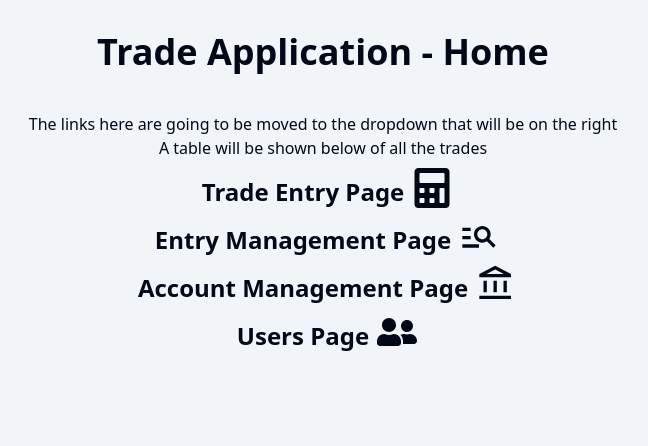
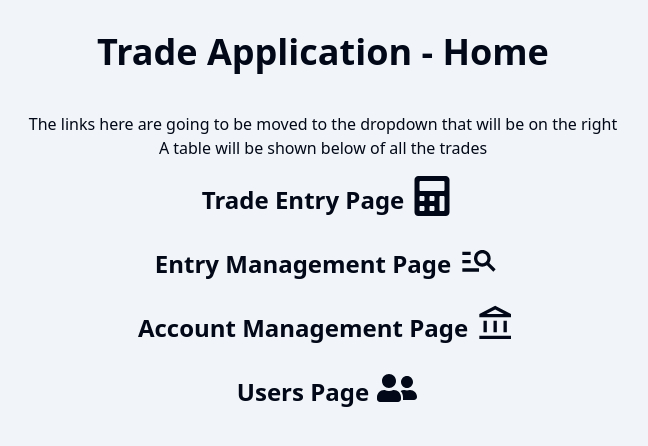
Before and after one commit to MShaw1223/project, a Next.js app: page /home in a window 1280 px wide. Shown: the top 446 px of the page, without its empty margins (317-965 px from the left). Built offline with nearby package versions, Linux system fonts and the light colour scheme.

Commit message:
more test changes

```diff
--- a/src/pages/home.tsx
+++ b/src/pages/home.tsx
@@ -4,6 +4,7 @@ import { FaCalculator } from "react-icons/fa";
 import { MdOutlineManageSearch } from "react-icons/md";
 import { FaUserFriends } from "react-icons/fa";
 import { MdOutlineAccountBalance } from "react-icons/md";
+import Menu from "@/utils/menu";
 
 
 const Home: NextPage = () => {
@@ -17,33 +18,7 @@ const Home: NextPage = () => {
             The links here are going to be moved to the dropdown that will be on the right <br />
             A table will be shown below of all the trades
         </p>
-        <div className="flex justify-center">
-            <h1 className="text-2xl font-black p-2">Trade Entry Page</h1>
-            <Link href="/trade-entry" >
-              <FaCalculator className="w-10 h-10"></FaCalculator>
-            </Link>
-        </div>
-
-        <div className="flex justify-center">
-            <h1 className="text-2xl font-black p-2">Entry Management Page</h1>
-            <Link href="/entry-management" >
-                <MdOutlineManageSearch className="w-10 h-10"></MdOutlineManageSearch>
-            </Link>
-        </div>
-
-        <div className="flex justify-center">
-            <h1 className="text-2xl font-black p-2">Account Management Page</h1>
-            <Link href="/account-management" >
-                <MdOutlineAccountBalance className="w-10 h-10"></MdOutlineAccountBalance>
-            </Link>
-        </div>
-
-        <div className="flex justify-center">
-            <h1 className="text-2xl font-black p-2">Users Page</h1>
-            <Link href="/users" >
-                <FaUserFriends className="w-10 h-10"></FaUserFriends>
-            </Link>
-        </div>
+        <Menu/>
     </div>
     )
 }
--- /dev/null
+++ b/src/utils/menu.tsx
@@ -0,0 +1,38 @@
+import Link from "next/link";
+import { FaCalculator, FaUserFriends } from "react-icons/fa";
+import { MdOutlineAccountBalance, MdOutlineManageSearch } from "react-icons/md";
+
+export default function Menu(){
+    //change the padding between divs
+    return(
+        <div>
+            <div className="flex justify-center p-2">
+                <h1 className="text-2xl font-black p-2">Trade Entry Page</h1>
+                <Link href="/trade-entry" >
+                    <FaCalculator className="w-10 h-10"></FaCalculator>
+                </Link>
+            </div>
+
+            <div className="flex justify-center p-2">
+                <h1 className="text-2xl font-black p-2">Entry Management Page</h1>
+                <Link href="/entry-management" >
+                    <MdOutlineManageSearch className="w-10 h-10"></MdOutlineManageSearch>
+                </Link>
+            </div>
+
+            <div className="flex justify-center p-2">
+                <h1 className="text-2xl font-black p-2">Account Management Page</h1>
+                <Link href="/account-management" >
+                    <MdOutlineAccountBalance className="w-10 h-10"></MdOutlineAccountBalance>
+                </Link>
+            </div>
+
+            <div className="flex justify-center p-2">
+                <h1 className="text-2xl font-black p-2">Users Page</h1>
+                <Link href="/users" >
+                    <FaUserFriends className="w-10 h-10"></FaUserFriends>
+                </Link>
+            </div>
+        </div>
+    )
+}
```
